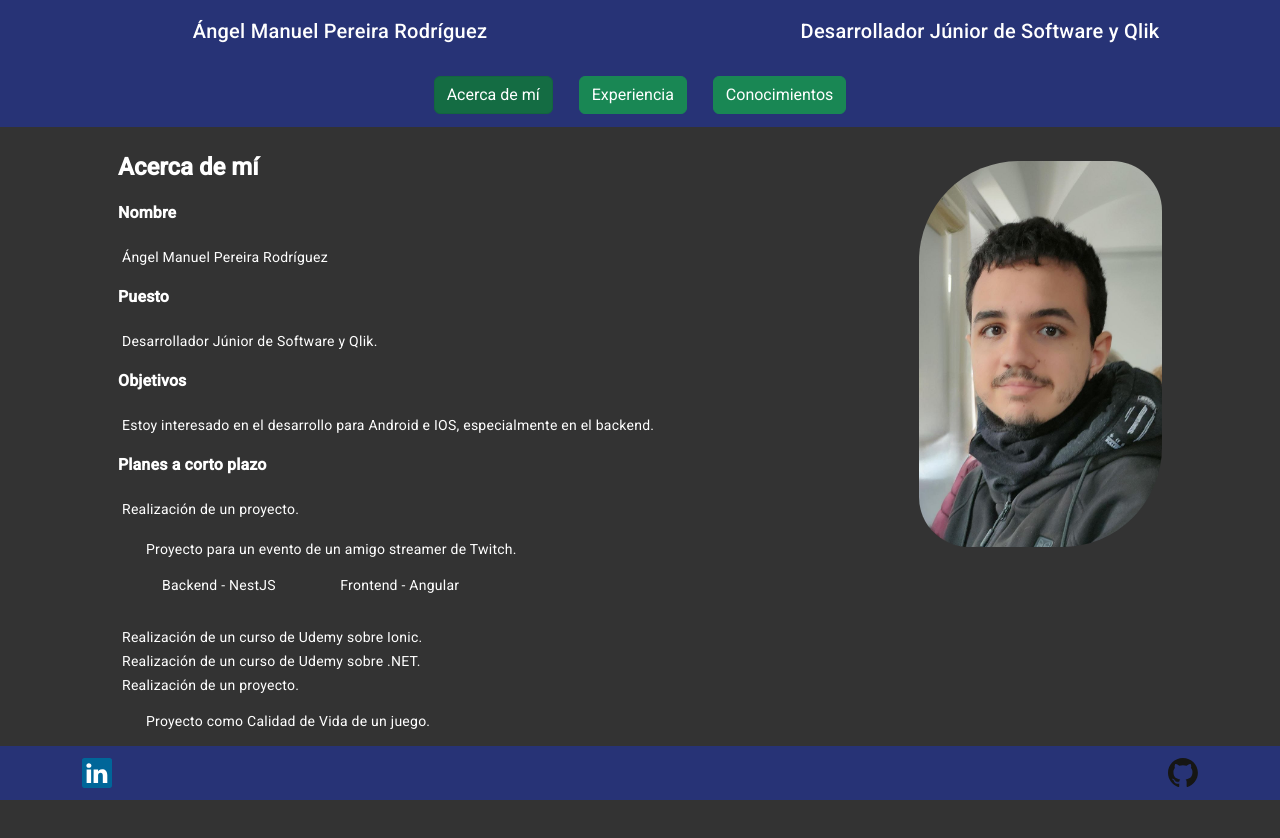
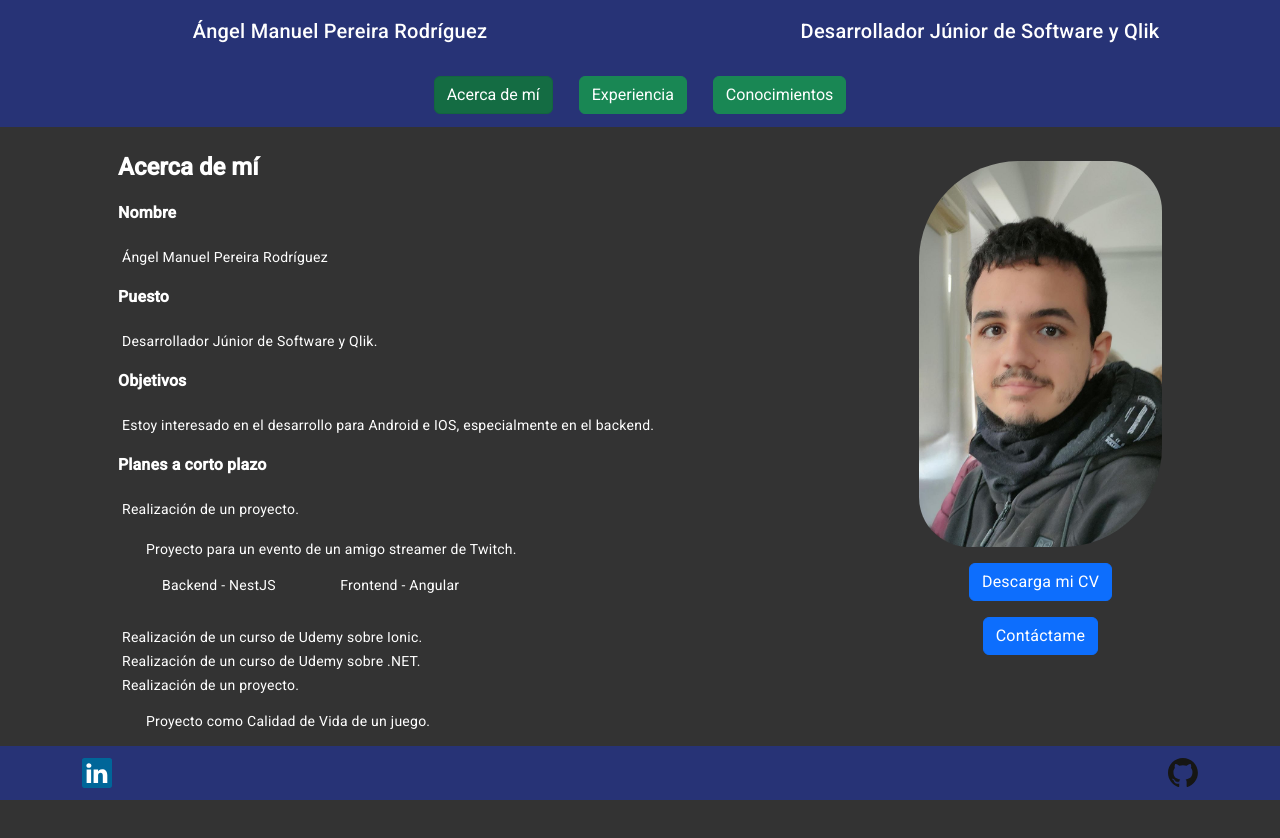
Before and after one commit to AngelPereiraR/cv-ampr, an Angular app: page /cv/about in a window 1280 px wide. Shown: the top 838 px of the page. Built offline with nearby package versions, Linux system fonts and the light colour scheme.

Commit message:
Quality of Life v3

```diff
--- a/src/app/cv/pages/about/about.component.html
+++ b/src/app/cv/pages/about/about.component.html
@@ -41,7 +41,11 @@
       </div>
     </div>
     <div class="col-4 col-sm-4 col-md-3">
-      <img src="assets/Imagen-personal.jpg" alt="imagen personal" class="img-fluid">
+      <img src="../assets/Imagen-personal.jpg" alt="imagen personal" class="img-fluid">
+      <div class="text-center m-3">
+        <a href="../assets/CV-ampr.pdf" download="CV-angel-manuel-pereira-rodriguez.pdf" class="btn btn-primary">Descarga mi CV</a>
+        <a href="mailto:ampr2003@gmail.com" class="btn btn-primary mt-3">Contáctame</a>
+      </div>
     </div>
   </div>
 
```
Also changed, not shown: 1 other file (tests, documents, lock files or other folders).
